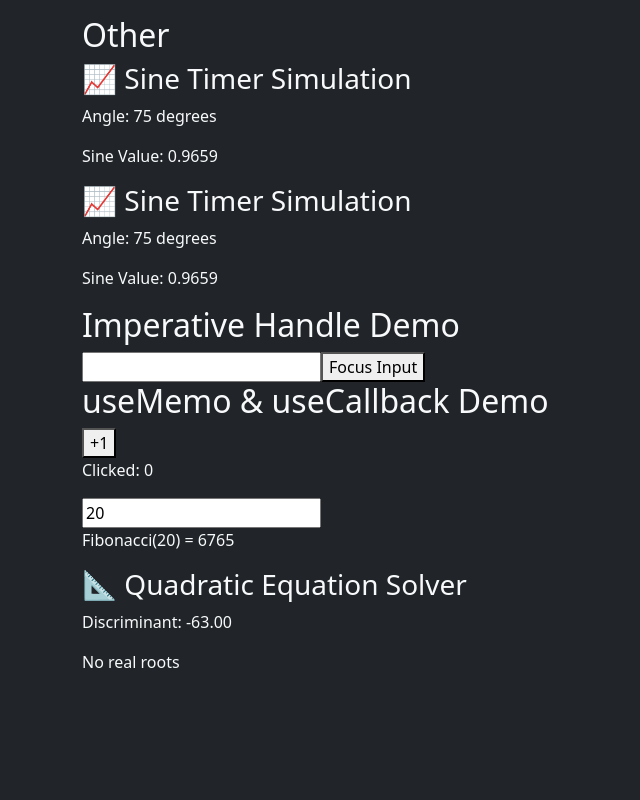
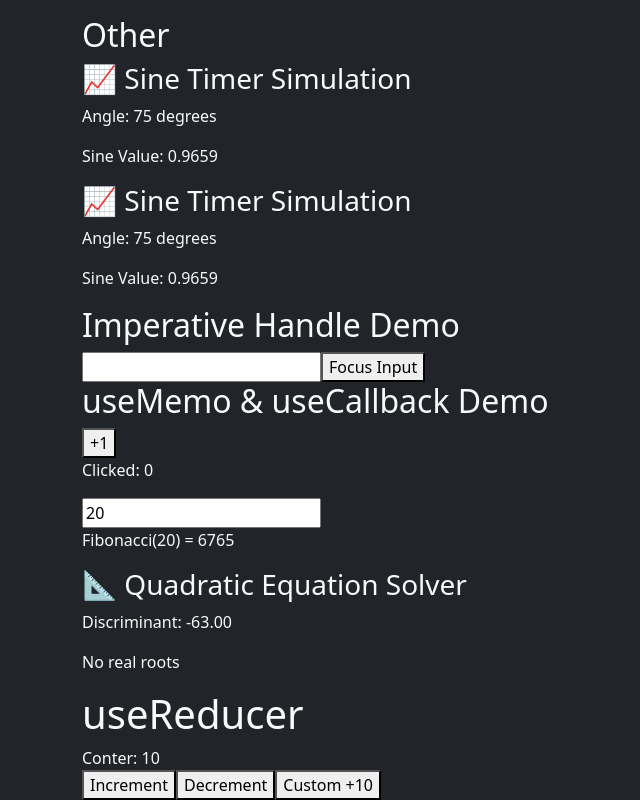
Before and after one commit to CristianSifuentes/reactory, a React (Create React App) app: page / in a window 1280 px wide. Shown: the part 515-1315 px from the top of the page, without its empty margins (0-640 px from the left). Before the commit the page ends 1205 px from the top, so only its background shows below. Built offline with nearby package versions, Linux system fonts and the light colour scheme.

Commit message:
Creating folder for react + typescript course and creating reducer for state management

```diff
--- a/src/App.tsx
+++ b/src/App.tsx
@@ -1,20 +1,21 @@
 import { CellColony } from './components/Container';
-import { Counter } from './components/Counter';
+import { Counter } from './components/react-typescript/Counter';
 import { QuadraticController } from './components/QuadraticController';
 import { QuadraticPlot } from './components/QuadraticPlot';
-import { User } from './components/User';
+import { User } from './components/react-typescript/User';
 import { EquationVisualizer } from './components/EquationVisualizer';
 import { MathProvider } from './components/MathContext';
 import { EquationSelector } from './components/EquationSelector';
 import { useRef } from 'react';
-import { Timer } from './components/Timer';
-import { TimerChild } from './components/TimerChild';
+import { Timer } from './components/react-typescript/Timer';
+import { TimerChild } from './components/react-typescript/TimerChild';
 import { SineWaveTimer } from './components/SineWaveTimer';
 import { SineWaveTimer2 } from './components/SineWaveTime2r';
 import React from 'react';
 import { TextInput, TextInputHandle } from './components/TextInput';
 import { OptimizedComponent } from './components/OptimizedComponent';
 import { QuadraticSolver } from './components/QuadraticSolver';
+import { CounterRed } from './components/react-typescript/CounterRed';
 
 
 function App() {
@@ -50,6 +51,10 @@ function App() {
 
       <QuadraticSolver></QuadraticSolver>
 
+      <h1>useReducer</h1>
+      <CounterRed></CounterRed>
+
+
 {/*
       <h2></h2>
       <QuadraticController></QuadraticController>
--- /dev/null
+++ b/src/components/react-typescript/CounterRed.tsx
@@ -0,0 +1,54 @@
+import { useReducer } from "react";
+
+const initialState = {
+  counter: 10
+}
+type ActionType = {
+  type: 'increment' | 'decrement' | 'custom';
+  payload?: number;
+}
+
+//reducer will always return a new state
+//What is a reducer?
+//A reducer is a function that takes the current state and an action as arguments and returns a new state.
+//The reducer function is a pure function, meaning it does not have side effects and does not modify the state directly.
+//It is a function that takes two arguments: the current state and an action. The action is an object that describes what happened and may contain additional data.
+//The reducer function returns a new state based on the current state and the action.
+const reducerCounter = (state: typeof initialState, action: ActionType) => {
+    switch (action.type) {
+      case 'increment':
+        //whats is a spread operator?
+        //The spread operator is a syntax that allows you to expand an iterable (like an array or an object) into its individual elements.
+        //In this case, it is used to create a new object with the same properties as the current state, but with the counter property incremented by 1.
+        //The spread operator is used to create a new object with the same properties as the current state, but with the counter property incremented by 1.
+        return { ...state, counter: state.counter + 1 }
+      case 'decrement':
+        return { ...state, counter: state.counter - 1 }
+      case 'custom':
+        //The payload property is optional and can be used to pass additional data to the reducer.
+        //In this case, it is used to pass a custom value to increment or decrement the counter.
+        //The payload property is optional and can be used to pass additional data to the reducer.
+        //In this case, it is used to pass a custom value to increment or decrement the counter.
+        return { ...state, counter: state.counter + (action.payload || 0) }
+      default:
+        return state
+    }
+}
+export const CounterRed = () => {
+ /// whats is a useReducer?
+  //useReducer is a hook that is used to manage state in a React component.
+  //It is an alternative to useState and is used when the state logic is complex or when the next state depends on the previous one.
+  //useReducer takes two arguments: a reducer function and an initial state.
+  //It returns an array with two elements: the current state and a dispatch function that is used to send actions to the reducer.
+  //The dispatch function is used to send actions to the reducer, which will then update the state based on the action type.
+  const [state, dispatch] = useReducer(reducerCounter, initialState);
+
+  return (
+    <>
+      <div>Conter: {state.counter}</div>
+      <button  onClick={() => dispatch({ type: 'increment' })}>Increment</button>
+      <button  onClick={() => dispatch({ type: 'decrement' })}>Decrement</button>
+      <button  onClick={() => dispatch({ type: 'custom', payload: 10 })}>Custom +10</button>
+    </>
+  )
+}
```
Also changed, not shown: src/components/react-typescript/Counter.tsx (renamed from src/components/Counter.tsx), src/components/react-typescript/Timer.tsx (renamed from src/components/Timer.tsx), src/components/react-typescript/TimerChild.tsx (renamed from src/components/TimerChild.tsx), src/components/react-typescript/User.tsx (renamed from src/components/User.tsx).
